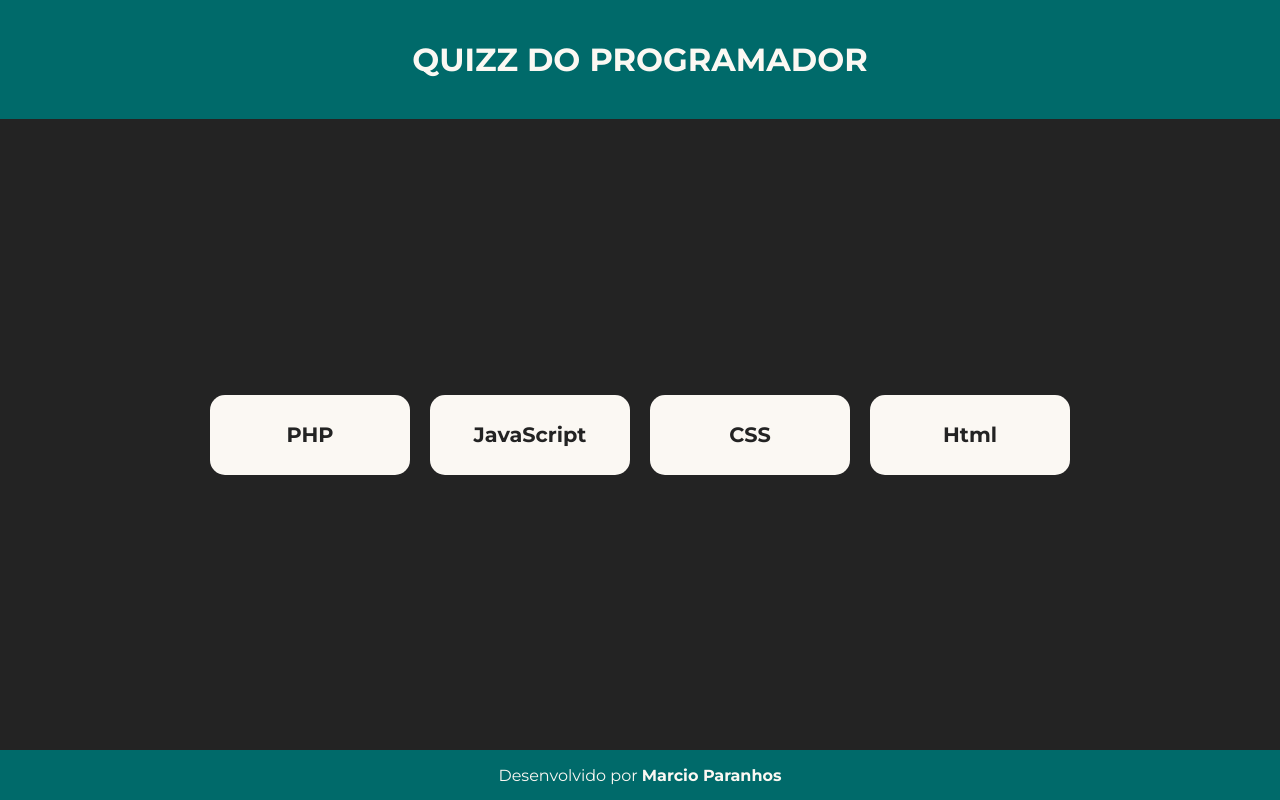
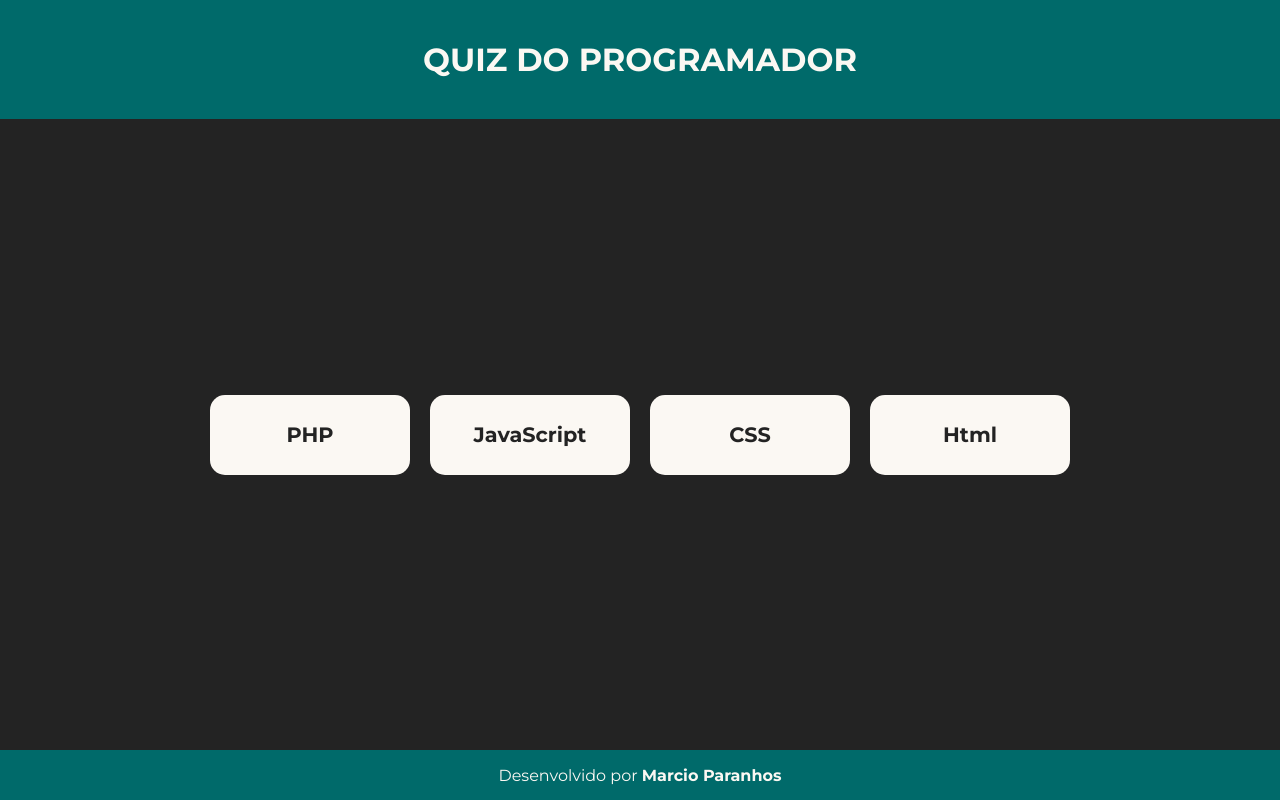
Before and after one commit to MarcioParanhos/Quizz-com-vanilla-JS, a plain HTML site: page index.html in a window 1280 px wide. Drawn offline with Linux system fonts and the light colour scheme.

Commit message:
Ajuste de Ortografia

```diff
--- a/index.html
+++ b/index.html
@@ -13,7 +13,7 @@
 <body>
     <div class="container">
         <header>
-            <h1 id="main-title">QUIZZ DO PROGRAMADOR</h1>
+            <h1 id="main-title">QUIZ DO PROGRAMADOR</h1>
         </header>
         <section>
             <div class="cards-languages">
```
Also changed, not shown: quizz.html (+1 -1 lines).
